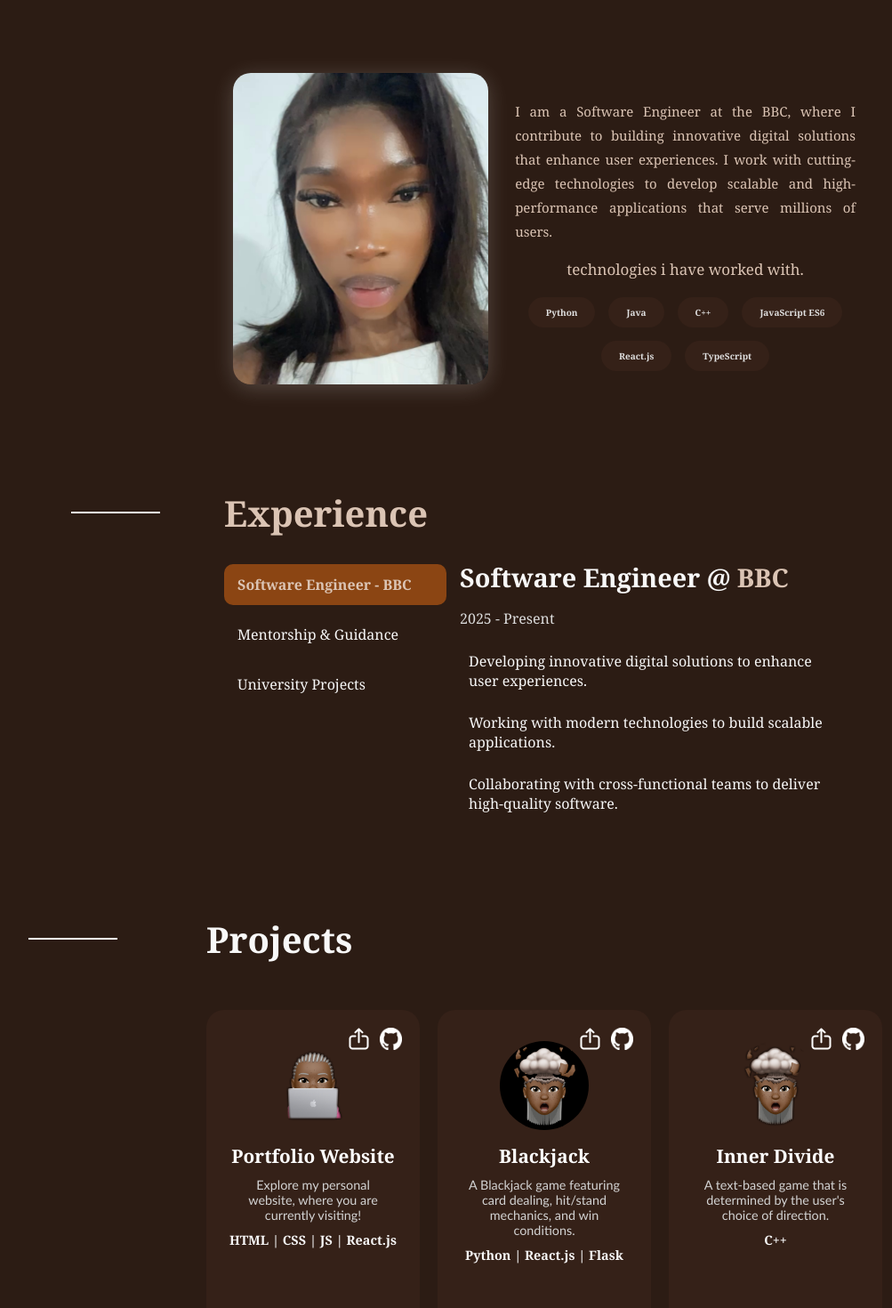
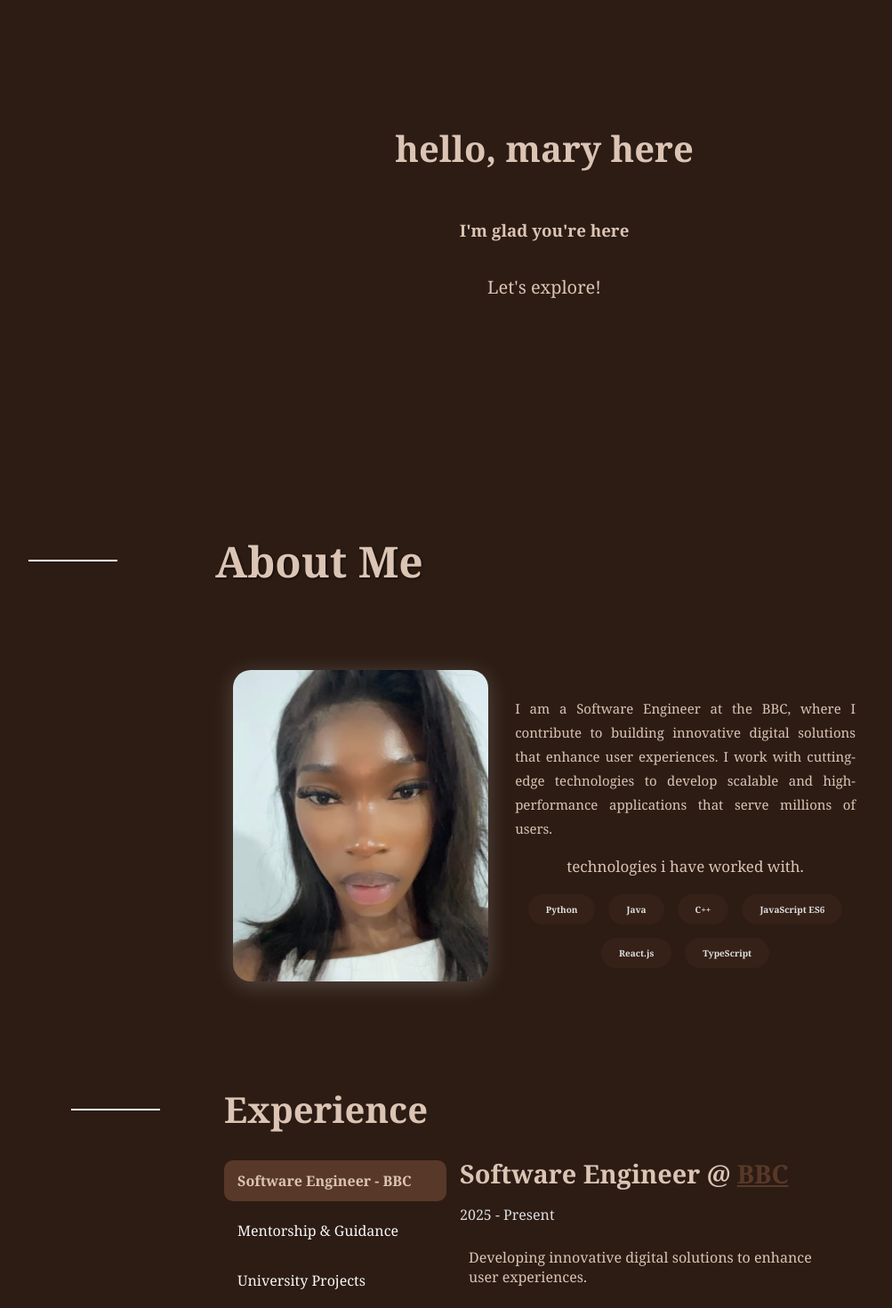
Before and after one commit to marycamara/Portfolio, a React (Create React App) app: page / in a window 1280 px wide. Shown: the part 260-1730 px from the top of the page at 89% size, without its empty margins (28-1031 px from the left). Built offline with nearby package versions, Linux system fonts and the light colour scheme.

Commit message:
Welcome section added

```diff
--- a/src/App.js
+++ b/src/App.js
@@ -6,6 +6,7 @@ import About from "./components/About"; // Ensure the filename and import casing
 import Projects from "./components/Projects";
 import Experience from "./components/Experience";
 import CreateBy from './components/CreateBy'
+import WelcomeMessage from './components/WelcomeMessage';
 
 import './styles/home.css';
 import './styles/navbar.css';
@@ -16,7 +17,7 @@ function App() {
 
       <NavBar />
       <div id='content'>
-
+        <WelcomeMessage/>
 
         <About /> {/* Now using the About component correctly */}
            <Experience />
--- /dev/null
+++ b/src/components/WelcomeMessage.js
@@ -0,0 +1,21 @@
+// WelcomeMessage.js
+import React from "react";
+import "../styles/welcomeMessage.css"
+
+const WelcomeMessage = () => {
+
+
+    return (
+        <div className="welcome-container">
+            <h2 className="welcome-message"> hello, mary here </h2>
+            <h3 className="welcome-header"> I'm glad you're here </h3>
+            <p className="welcome-paragraph"> Let's explore! </p>
+
+        </div>
+
+
+
+    );
+}
+
+export default WelcomeMessage;
--- a/src/styles/experience.css
+++ b/src/styles/experience.css
@@ -10,11 +10,12 @@
 
 /* BBC Link Styling */
 .bbc-link {
-    color: #dbc4b4;
+    color: #583828;
     /* Brown */
     font-weight: bold;
     text-decoration: none;
     transition: color 0.3s ease-in-out;
+    text-decoration: underline;
 }
 
 .bbc-link:hover {
@@ -69,13 +70,14 @@
 }
 
 .experience-item.active {
-    background-color: #8B4513;
+    background-color: #583828;
     color: #dbc4b4;
     font-weight: bold;
 }
 
 /* Experience Details Styling */
 .experience-details {
+    color: #dbc4b4;
     flex: 2;
     text-align: left;
     padding: 15px;
--- a/src/styles/project.css
+++ b/src/styles/project.css
@@ -53,7 +53,7 @@
 /* Project Name */
 .name {
     font-size: 1.3rem;
-    color: #ffffff;
+    color: #dbc4b4;;
     font-weight: bold;
     margin: 10px 0;
     text-align: center;
@@ -63,7 +63,7 @@
 .description {
     font-size: 0.9rem;
     font-family: 'Trebuchet MS', Arial, sans-serif;
-    color: #d3d3d3;
+    color: #dbc4b4;
     margin: 10px 0;
     padding: 0 10px;
 }
@@ -72,7 +72,7 @@
 .programming-language {
     font-size: 0.9rem;
     font-weight: bold;
-    color: #f8f8f8;
+    color: #dbc4b4;
     margin-top: 5px;
 }
 
--- /dev/null
+++ b/src/styles/welcomeMessage.css
@@ -0,0 +1,28 @@
+
+.welcome-container {
+    display: flex;
+    flex-direction: column;
+    align-items: center;
+    padding: 25.2%;
+    border-radius: #f9f9f9;
+    margin: auto;
+    text-align: center;
+}
+
+
+.welcome-message {
+    font-size: 40px;
+    color: #dbc4b4;
+    font: bold;
+    text-align: center;
+    margin-top: 50px;
+}
+
+.welcome-header {
+
+    color: #dbc4b4;
+}
+
+.welcome-paragraph {
+    font-size: 20px;
+}
```
